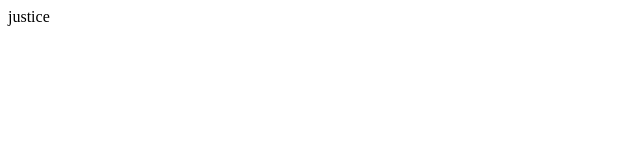
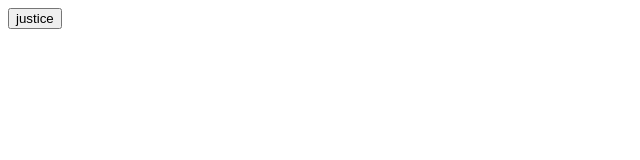
Before and after one commit to jingyi87/justice87, a plain HTML site: page index.html in a window 1280 px wide. Shown: the full height of the page, 0-640 px from the left. Drawn offline with Linux system fonts and the light colour scheme.

Commit message:
버튼 추가

```diff
--- a/index.html
+++ b/index.html
@@ -6,6 +6,6 @@
     <title>Document</title>
   </head>
   <body>
-    justice
+    <button>justice</button>
   </body>
 </html>
```
